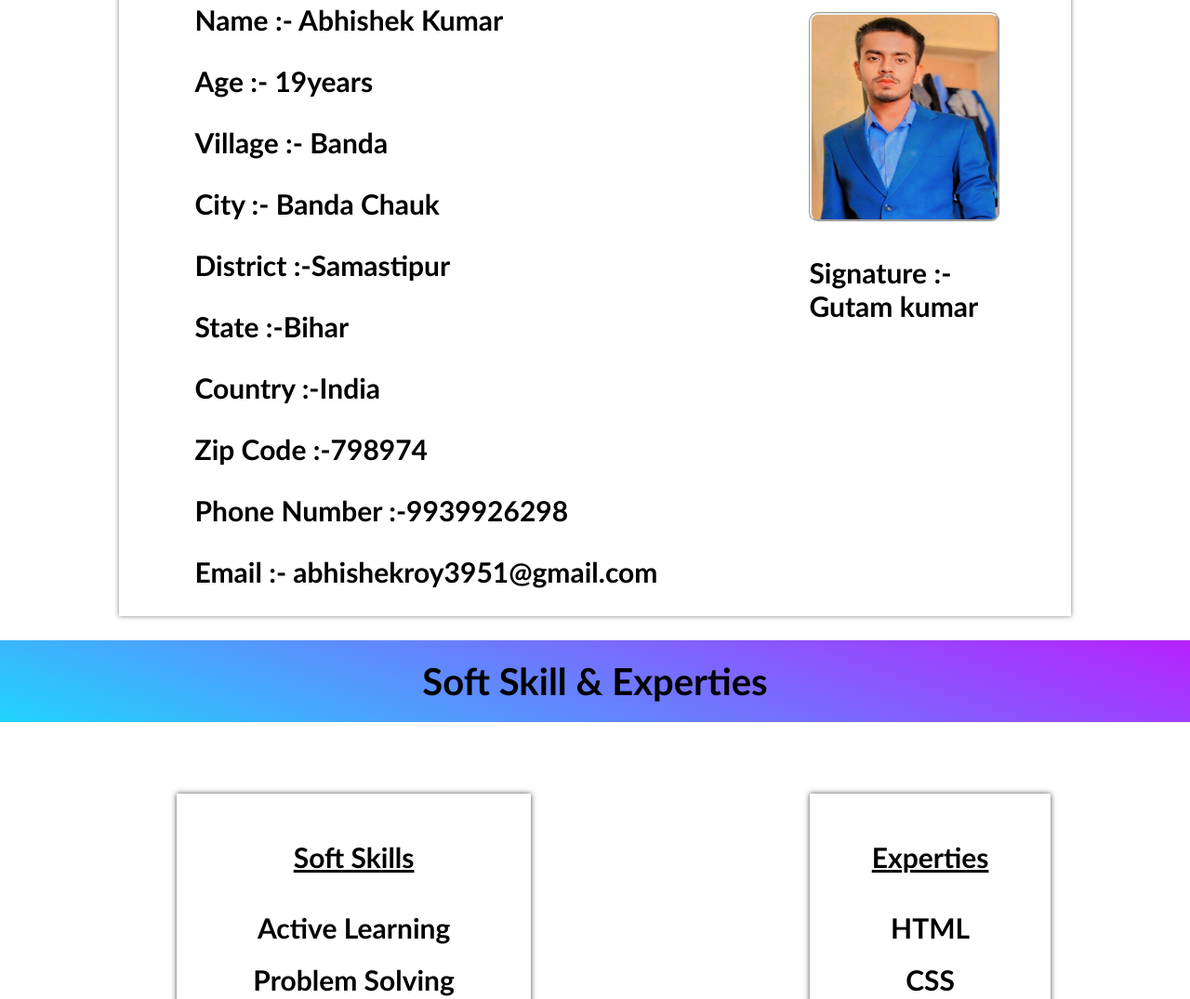
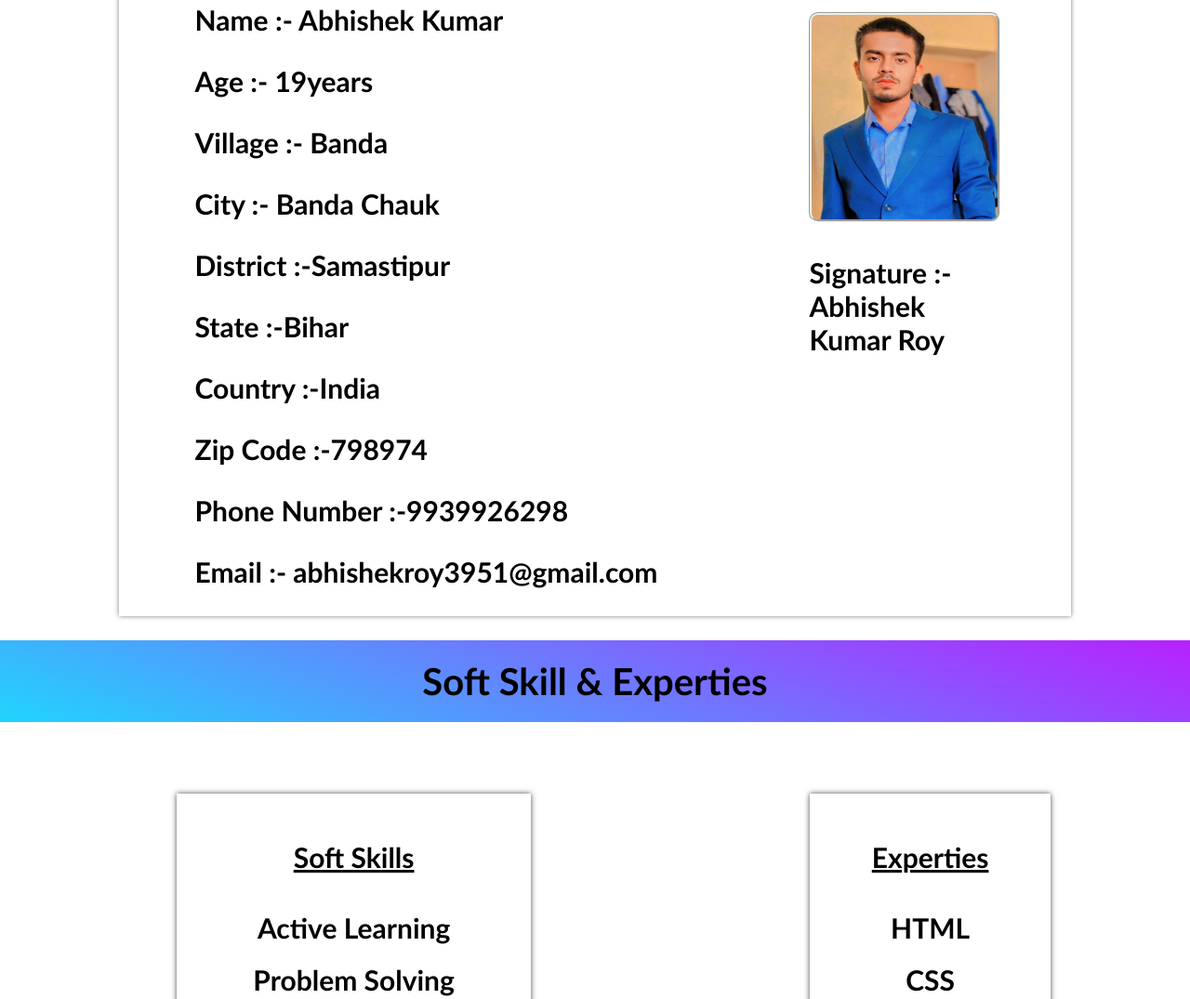
Before and after one commit to Abhi358-ui/resume, a plain HTML site: page index.html in a window 1280 px wide. Shown: the part 1157-2232 px from the top of the page at 93% size. Drawn offline with Linux system fonts and the light colour scheme.

Commit message:
Update index.html

```diff
--- a/index.html
+++ b/index.html
@@ -67,7 +67,7 @@
 
     </div>
     <div class="img" > <img src="./my pic.jpg" alt="gautam kumar" width="200px" height="220px">
-        <p font-size="10px">Signature :- Gutam kumar </p>
+        <p font-size="10px">Signature :- Abhishek Kumar Roy </p>
     </div>
     </div>
     </div>
```
